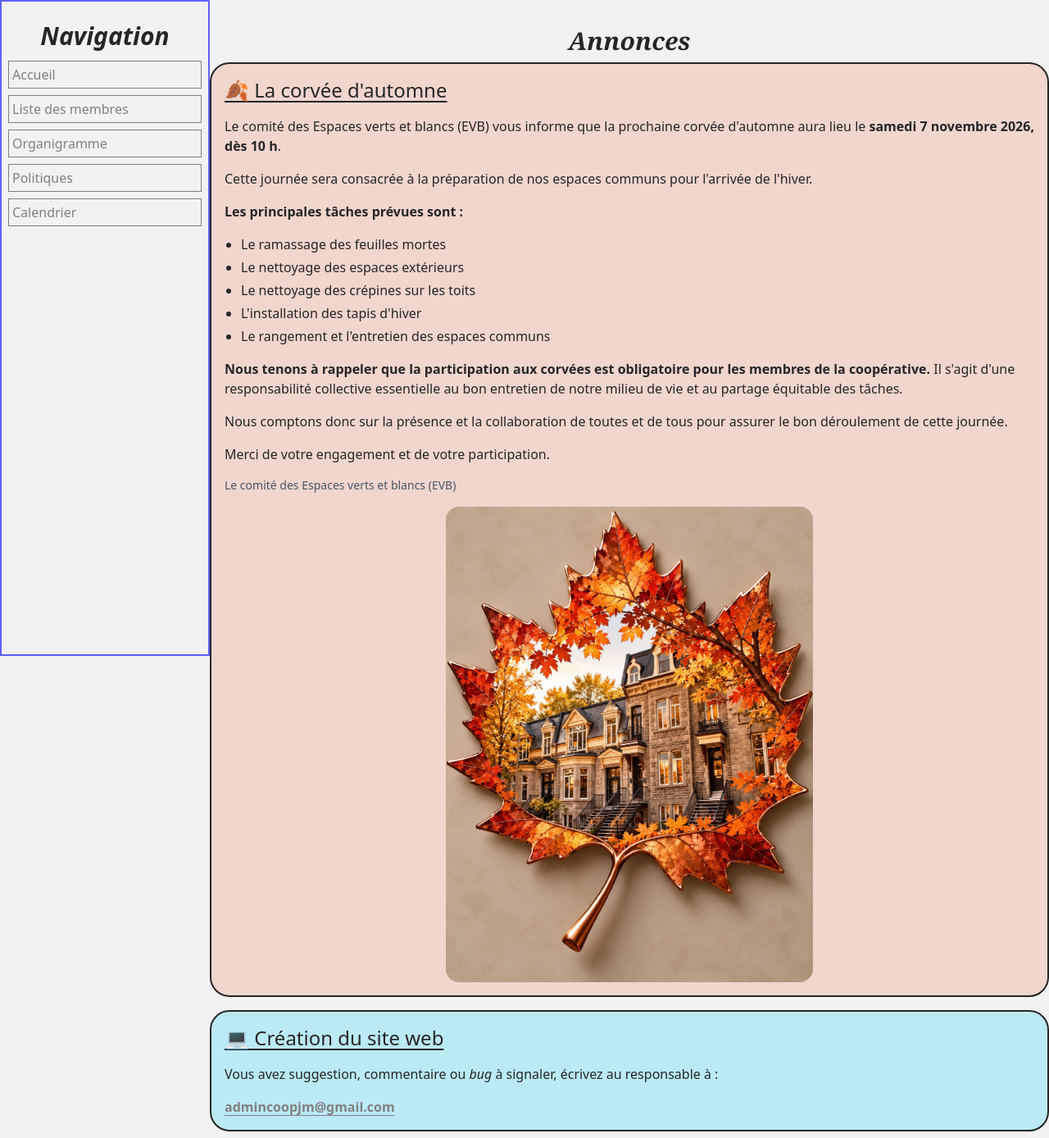
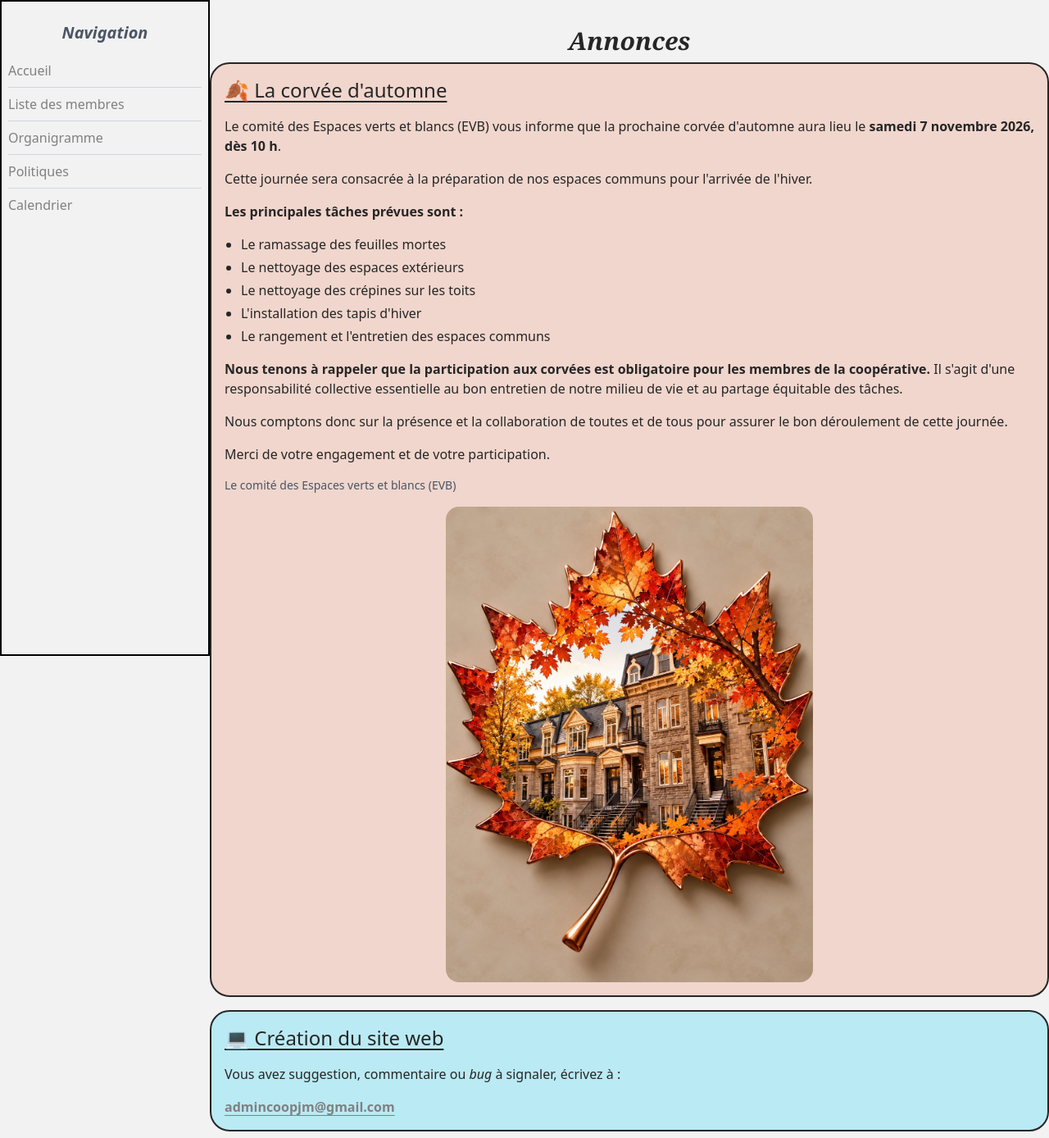
Before and after one commit to Jopaill/housing_coop, a Spring Boot app: page /home in a window 1280 px wide. Shown: the part 90-1478 px from the top of the page at 82% size. Run offline with Spring Boot 4, Linux system fonts and the light colour scheme; the visitor is signed in with stand-in values (Sample User, id 1); style sheets or scripts are compiled from the project's sources; some of the project's set-up classes (security, data sources, template engines, error pages and the like) are left out, and stand-ins take their place.

Commit message:
Improving the looks of the nav bar
Improving the looks of the nav bar

```diff
--- a/src/main/resources/templates/fragments/shared.html
+++ b/src/main/resources/templates/fragments/shared.html
@@ -9,30 +9,30 @@
         </header>
 
         <div th:fragment="mainNavigation" class="relative flex-none">
-            <nav id="main-nav" class="absolute top-0 left-0 z-20 hidden h-dvh w-64 border-2 border-indigo-500 bg-white p-1 pt-6 md:static md:z-auto md:block md:bg-transparent">
-                <h3 class="mb-3 text-center text-3xl font-semibold italic">Navigation</h3>
-                <ul class="mx-1 my-2 space-y-2">
-                    <li>
-                        <a th:href="@{/home}" class="block border p-1 hover:bg-indigo-50"> Accueil </a>
+            <nav id="main-nav" class="absolute top-0 left-0 z-20 hidden h-dvh w-64 border-2 border-black bg-white p-1 pt-6 md:static md:z-auto md:block md:bg-transparent">
+                <h3 class="mb-3 text-center text-xl font-semibold italic text-gray-600">Navigation</h3>
+                <ul class="mx-1 my-2 divide-y divide-gray-300">
+                    <li class="py-1">
+                        <a th:href="@{/home}" class="block py-1 hover:bg-gray-100"> Accueil </a>
                     </li>
-                    <li>
-                        <a th:href="@{/membres}" class="block border p-1 hover:bg-indigo-50"> Liste des membres </a>
+                    <li class="py-1">
+                        <a th:href="@{/membres}" class="block py-1 hover:bg-gray-100"> Liste des membres </a>
                     </li>
-                    <li>
-                        <a th:href="@{/organigramme}" class="block border p-1 hover:bg-indigo-50"> Organigramme </a>
+                    <li class="py-1">
+                        <a th:href="@{/organigramme}" class="block py-1 hover:bg-gray-100"> Organigramme </a>
                     </li>
-                    <li>
-                        <a th:href="@{/politiques}" class="block border p-1 hover:bg-indigo-50"> Politiques </a>
+                    <li class="py-1">
+                        <a th:href="@{/politiques}" class="block py-1 hover:bg-gray-100"> Politiques </a>
                     </li>
-                    <li>
-                        <a th:href="@{/calendrier}" class="block border p-1 hover:bg-indigo-50"> Calendrier </a>
+                    <li class="py-1">
+                        <a th:href="@{/calendrier}" class="block py-1 hover:bg-gray-100"> Calendrier </a>
                     </li>
                 </ul>
             </nav>
-            <button id="nav-toggle" type="button" class="absolute top-1 left-0 flex flex-col gap-1.5 rounded-r-lg border-2 border-indigo-500 bg-white p-3 shadow-sm transition-all hover:bg-indigo-50 md:pointer-events-none md:sr-only md:opacity-0" aria-expanded="false" aria-controls="main-nav">
-                <span class="block h-1 w-6 bg-indigo-500"></span>
-                <span class="block h-1 w-6 bg-indigo-500"></span>
-                <span class="block h-1 w-6 bg-indigo-500"></span>
+            <button id="nav-toggle" type="button" class="absolute top-1 left-0 flex flex-col gap-1.5 rounded-r-lg border-2 border-black bg-white p-3 shadow-sm transition-all hover:bg-gray-100 md:pointer-events-none md:sr-only md:opacity-0" aria-expanded="false" aria-controls="main-nav">
+                <span class="block h-1 w-6 bg-black"></span>
+                <span class="block h-1 w-6 bg-black"></span>
+                <span class="block h-1 w-6 bg-black"></span>
 
                 <span class="sr-only">Ouvrir ou fermer la navigation</span>
             </button>
--- a/src/main/resources/templates/secure/home.html
+++ b/src/main/resources/templates/secure/home.html
@@ -48,7 +48,7 @@
                             Création du site web
                         </h2>
 
-                        <p>Vous avez suggestion, commentaire ou <i>bug</i> à signaler, écrivez au responsable à :</p>
+                        <p>Vous avez suggestion, commentaire ou <i>bug</i> à signaler, écrivez à :</p>
 
                         <p>
                             <a href="mailto:admincoopjm@gmail.com?subject=Suggestion%20pour%20le%20site%20web" class="font-semibold underline underline-offset-4 hover:opacity-80"> admincoopjm@gmail.com </a>
```
